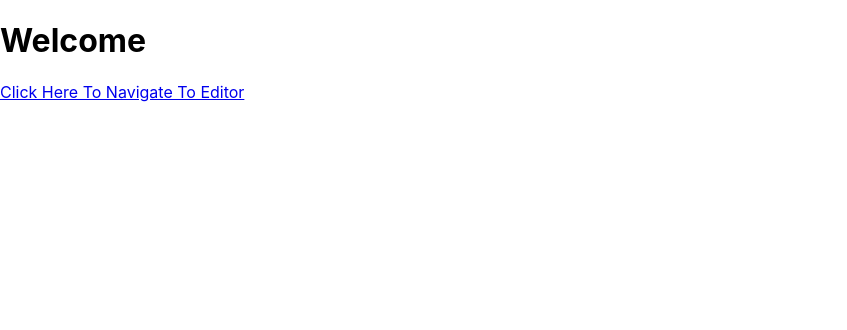
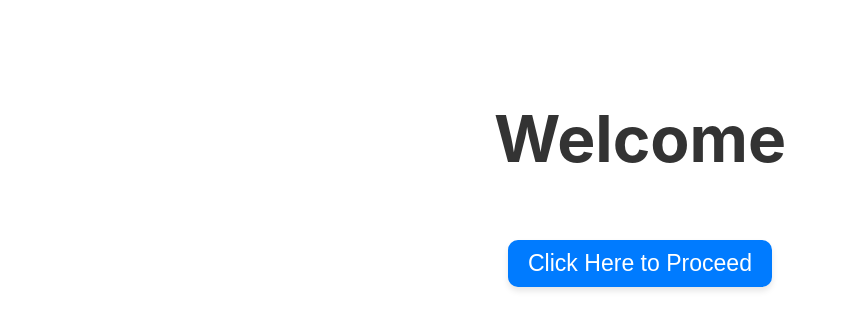
Before and after one commit to DhanushNehru/CustomCodeEditor, a React (Create React App) app: page / in a window 1280 px wide. Shown: the top 330 px of the page, without its empty margins (0-847 px from the left). Built offline with nearby package versions, Linux system fonts and the light colour scheme.

Commit message:
Update LandingPage.js

```diff
--- a/src/components/LandingPage.js
+++ b/src/components/LandingPage.js
@@ -3,11 +3,40 @@ import { Link } from 'react-router-dom';
 
 function LandingPage() {
   return (
-    <div className="landing-page">
-      <h1>Welcome</h1>
-      <Link to="/editor"> Click Here To Navigate To Editor </Link>
+    <div className="landing-page" style={styles.container}>
+      <h1 style={styles.heading}>Welcome</h1>
+      <Link to="/editor" style={styles.link}><button style={styles.button}>Click Here to Proceed</button></Link>
     </div>
   );
 }
 
+const styles = {
+  container: {
+    textAlign: 'center',
+    marginTop: '100px',
+  },
+  heading: {
+    fontSize: '4em',
+    color: '#333',
+  },
+  link: {
+    display: 'block',
+    marginTop: '20px',
+    textDecoration: 'none',
+    color: '#007bff',
+    fontSize: '1.2em',
+  },
+  button: {
+    marginTop: '20px',
+    padding: '10px 20px',
+    backgroundColor: '#007bff',
+    color: '#fff',
+    border: 'none',
+    borderRadius: '10px',
+    fontSize: '1.2em',
+    cursor: 'pointer',
+    boxShadow: '0 4px 6px rgba(0, 0, 0, 0.1)',
+  },
+};
+
 export default LandingPage;
```
